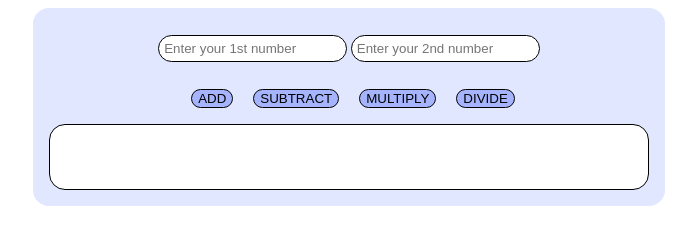
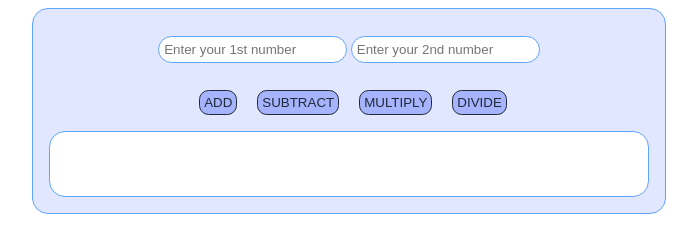
Before and after one commit to vivekgudipudi/calculator, a plain HTML site: page index.html in a window 1280 px wide. Shown: the whole page, without its empty margins (291-988 px from the left). Drawn offline with Linux system fonts and the light colour scheme.

Commit message:
update: changed style

```diff
--- a/styles.css
+++ b/styles.css
@@ -1,7 +1,7 @@
 
 
 .outputDiv {
-    border: 1px solid black;
+    border: 1px solid #60A5FA;
     min-height: 4rem;
     border-radius: 1rem;
     background-color: white;
@@ -35,18 +35,21 @@ ul{
     margin: auto;
     border-radius: 1rem;
     padding : 1rem;
+    border: 1px solid #60A5FA;
 }
 
 .btn{
     background-color: #A5B4FC;
-    color: black;
+    color: #1F2937;
     border-radius: 0.6rem;
-    border: 1px solid black;
+    border: 1px solid #1F2937;
+    cursor: pointer;
+    padding: 4px;
 }
 
 .inputBox{
     border-radius: 1rem;
-    border: 1px solid black;
+    border: 1px solid #60A5FA;
     padding: 0.3rem;
 
 }
```
